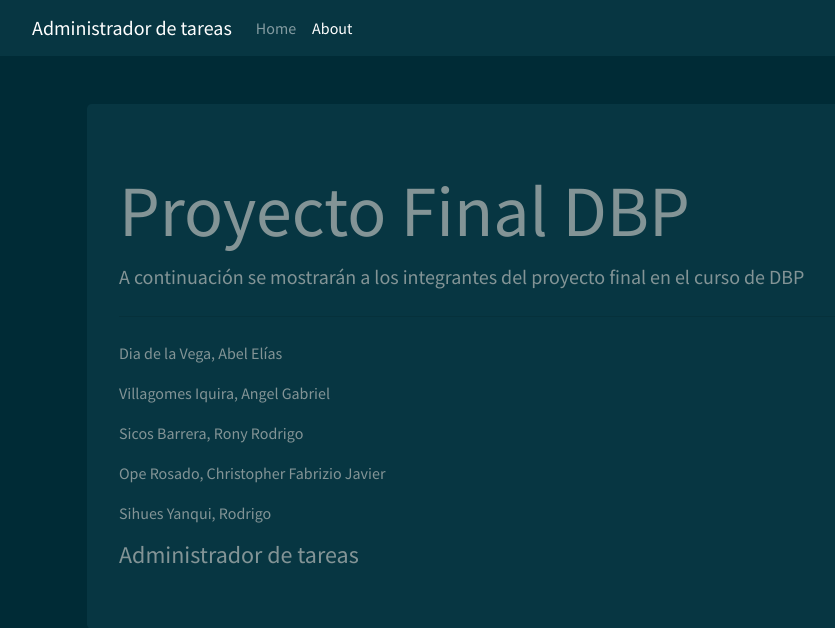
After one commit to AngelVillagomez/dbp, a Flask app: page /about in a window 1280 px wide. The commit adds this page. Shown: the top 628 px of the page, without its empty margins (53-888 px from the left). Run offline with Flask 2, Linux system fonts and the light colour scheme.

Commit message:
Add files via upload

```diff
--- a/Application.py
+++ b/Application.py
@@ -1,6 +1,12 @@
 from flask import Flask, render_template, redirect, request, url_for
+from flask_sqlalchemy import SQLAlchemy
+from flask_login import LoginManager, UserMixin, current_user, login_user, login_required
 
 app = Flask(__name__, static_folder='static', template_folder='templates')
+
+@app.route('/about')
+def about():
+    return render_template('about.html')
 
 @app.route("/home")
 def home():
@@ -15,10 +21,7 @@ def login():
         else:
             return redirect(url_for('home'))
     return render_template('Project.html', error=error)
-#EN PROCESO...
-@app.route("/inlog")
-def inlog():
-    return render_template('index.html')
+
 
 if __name__== '__main__':
     app.run()
--- /dev/null
+++ b/templates/about.html
@@ -0,0 +1,40 @@
+<!DOCTYPE html>
+<html lang="en">
+    <head>
+        <meta charset="UTF-8">
+        <link rel="stylesheet" href="https://bootswatch.com/4/solar/bootstrap.min.css">
+        <title>About</title>
+    </head>
+    <body>
+        <nav class="navbar navbar-expand-lg navbar-dark bg-dark" >
+            <div class="container">
+                <a class="navbar-brand">Administrador de tareas</a>
+                <button class="navbar-toggler" type="button" data-toggle="collapse" data-target="#navbarColor02" aria-controls="navbarColor02" aria-expanded="false" aria-label="Toggle navigation">
+                    <span class="navbar-toggler-icon"></span>
+                </button>
+                <div class="collapse navbar-collapse" id="navbarColor02">
+                    <ul class="navbar-nav mr-auto">
+                        <li class="nav-item">
+                            <a class="nav-link" href="index.html">Home</a>
+                        </li>
+                        <li class="nav-item active">
+                           <a class="nav-link" href="#">About<span class="sr-only">(current)</span></a>
+                        </li>
+                    </ul>
+                </div>
+            </div>
+        </nav>
+        <br><br>
+        <div class="jumbotron" style="width: 1000px; height: 525px; margin: auto;">
+            <h1 class="display-3">Proyecto Final DBP</h1>
+            <p class="lead">A continuación se mostrarán a los integrantes del proyecto final en el curso de DBP</p>
+            <hr class="my-4">
+            <p>Dia de la Vega, Abel Elías</p>
+            <p>Villagomes Iquira, Angel Gabriel</p>
+            <p>Sicos Barrera, Rony Rodrigo</p>
+            <p>Ope Rosado, Christopher Fabrizio Javier</p>
+            <p>Sihues Yanqui, Rodrigo</p>
+            <h4>Administrador de tareas</h4>
+        </div>
+    </body>
+</html>
```
Also changed, not shown: static/script.js (+43 -10 lines), templates/index.html (+15 -1 lines), static/img/ucsp_logo.png (added).
